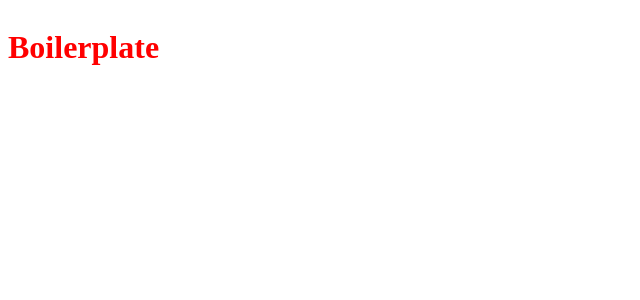
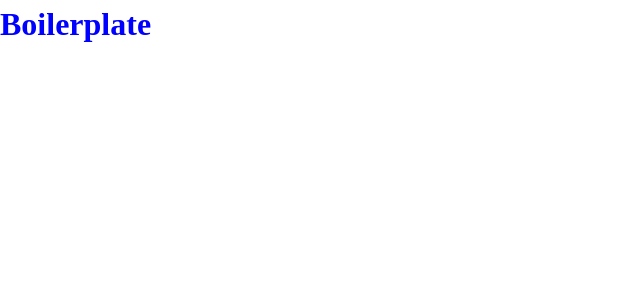
Before and after one commit to antsociety/boilerplate, a Next.js app: page / in a window 1280 px wide. Shown: the top 300 px of the page, without its empty margins (0-640 px from the left). Built offline with nearby package versions, Linux system fonts and the light colour scheme.

Commit message:
add css reset

```diff
--- /dev/null
+++ b/src/global.css.js
@@ -0,0 +1,41 @@
+import { createGlobalStyle } from 'styled-components'
+
+export default createGlobalStyle`
+  *, *::before, *::after {
+    box-sizing: border-box;
+  }
+
+  * {
+    margin: 0;
+  }
+
+  html, body {
+    height: 100%;
+  }
+
+  body {
+    line-height: 1.5;
+    -webkit-font-smoothing: antialiased;
+  }
+
+  img, picture, video, canvas, svg {
+    display: block;
+    max-width: 100%;
+  }
+
+  input, button, textarea, select {
+    font: inherit;
+  }
+
+  p, h1, h2, h3, h4, h5, h6 {
+    overflow-wrap: break-word;
+  }
+
+  #root, #__next {
+    isolation: isolate;
+  }
+
+  h1 {
+    color: blue;
+  }
+`
--- a/src/pages/_app.js
+++ b/src/pages/_app.js
@@ -1,3 +1,10 @@
+import GlobalCSS from '../global.css'
+
 export default function App({ Component, pageProps }) {
-  return <Component {...pageProps} />
+  return (
+    <>
+      <GlobalCSS />
+      <Component {...pageProps} />
+    </>
+  )
 }
--- a/src/pages/index.js
+++ b/src/pages/index.js
@@ -3,10 +3,6 @@
 
 const HomeWrapper = styled.div`
   display: flex;
-
-  h1 {
-    color: red;
-  }
 `
 
 export default function Home() {
```
